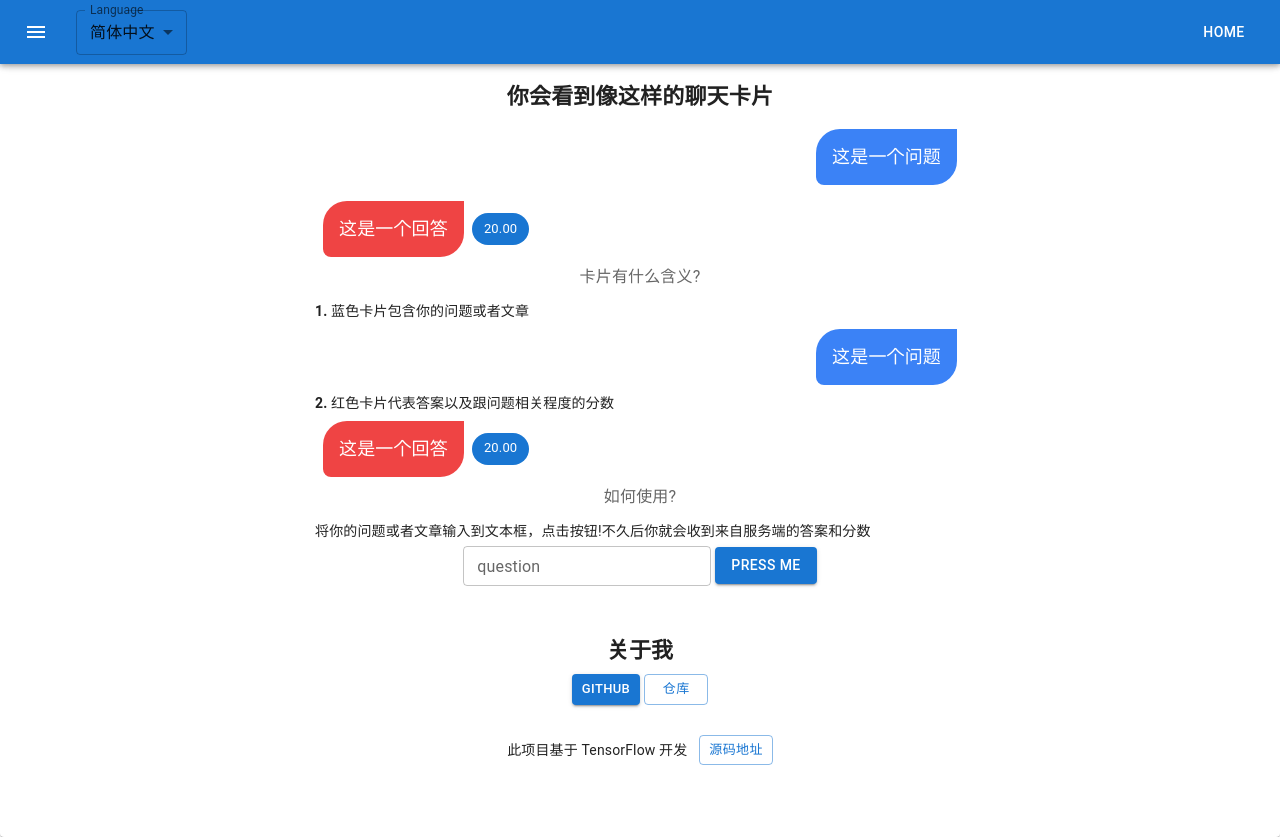
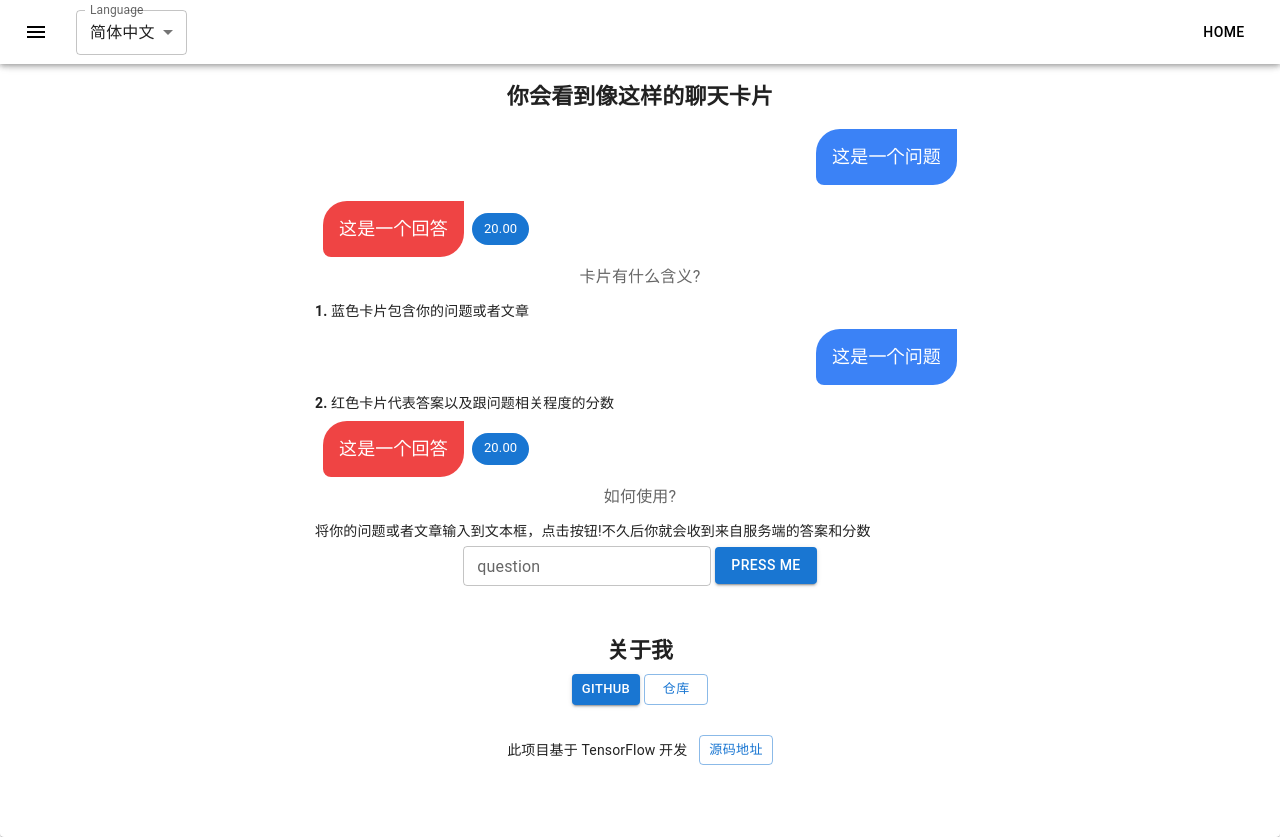
Before and after one commit to Plumbiu/nextjs_tensorflow, a Next.js app: page / in a window 1280 px wide. Built offline with nearby package versions, Linux system fonts and the light colour scheme.

Commit message:
修改AppBar的样式

```diff
--- a/components/Header.tsx
+++ b/components/Header.tsx
@@ -1,4 +1,4 @@
-import React, { Fragment, useState } from 'react'
+import React, { useState } from 'react'
 import {
   Box,
   AppBar,
@@ -35,7 +35,7 @@ export default function Header() {
   }
   return (
     <Box sx={{ flexGrow: 1 }}>
-      <AppBar position="fixed">
+      <AppBar color='inherit' position="fixed">
         <Toolbar>
           <ToolbarMenu />
           {routerMap[router.pathname] === '' ? (
```
